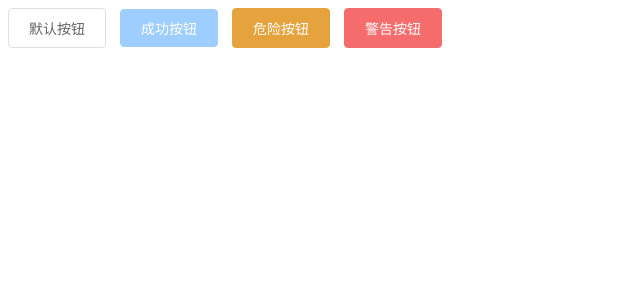
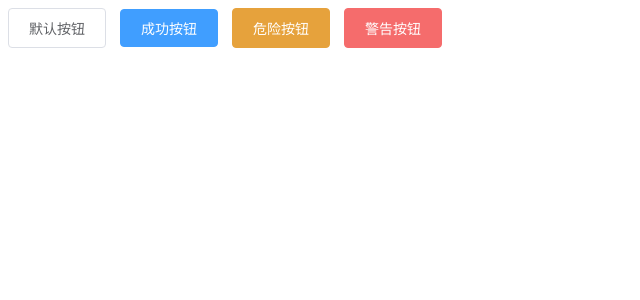
Before and after one commit to WangQingHangSir/homeWork, a Vue app: page / in a window 1280 px wide. Shown: the top 300 px of the page, without its empty margins (0-640 px from the left). Built offline with nearby package versions, Linux system fonts and the light colour scheme.

Commit message:
feat(button): feat(button): feat(button): button组件封装 - 块级元素 button组件封装 - loading加载

```diff
--- a/src/views/HomeView.vue
+++ b/src/views/HomeView.vue
@@ -1,7 +1,7 @@
 <template>
   <div class="home">
     <wqhButton >默认按钮</wqhButton>
-    <wqhButton disabled :loading="flag" @click="handleSubmit" size="medium" type="primary"  >成功按钮</wqhButton>
+    <wqhButton  :loading="flag" @click="handleSubmit" size="medium" type="primary"  >成功按钮</wqhButton>
     <wqhButton type="danger" >危险按钮</wqhButton>
     <wqhButton type="warning" >警告按钮</wqhButton>
   </div>
```
